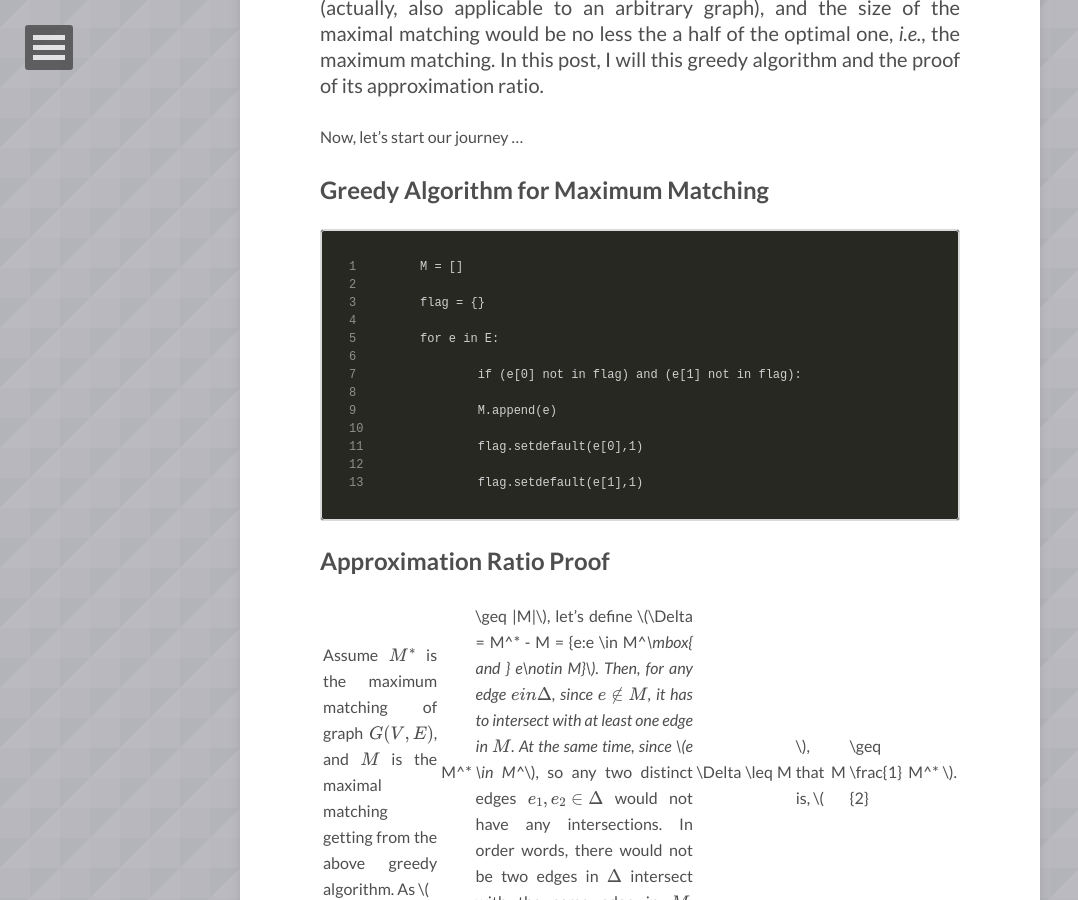
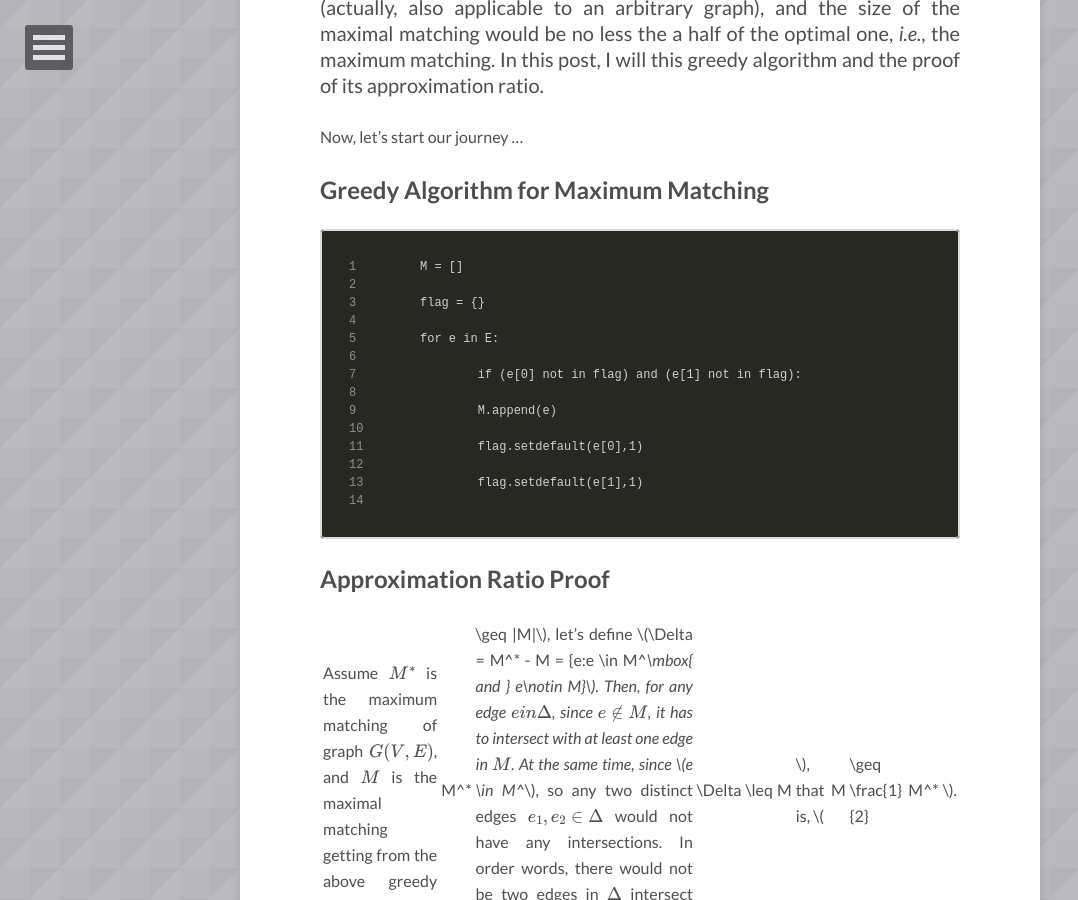
Before and after one commit to xlong88/xlong88.github.io, a Jekyll site: the page built from _posts/2015-8-23-greedy-algorithm-for-maximum-matching.md, in a window 1280 px wide and 900 px high, scrolled down 452 px. Shown: the whole window, without its empty margins (0-1078 px from the left). Built offline with Jekyll 4.4.1, drawn with Linux system fonts in a browser that asks for light colours; nearby versions of some CDN libraries; Markdown is read by kramdown in place of the engine named in the settings; formulas are drawn with MathJax 3; comment, search, counter and statistics services are not loaded; part of the change alters nothing that is shown.

````diff
--- a/_config.yml
+++ b/_config.yml
@@ -38,7 +38,7 @@ bing_verify:
 timezone:    America/New_York
 future:      true
 highlighter: pygments
-markdown:    kramdown
+markdown:    redcarpet
 gems:
   - jekyll-sitemap
 sass:
--- a/_posts/2015-8-23-greedy-algorithm-for-maximum-matching.md
+++ b/_posts/2015-8-23-greedy-algorithm-for-maximum-matching.md
@@ -29,6 +29,7 @@ for e in E:
         flag.setdefault(e[0],1)
 
         flag.setdefault(e[1],1)
+
 ```
 
 ## Approximation Ratio Proof
````
